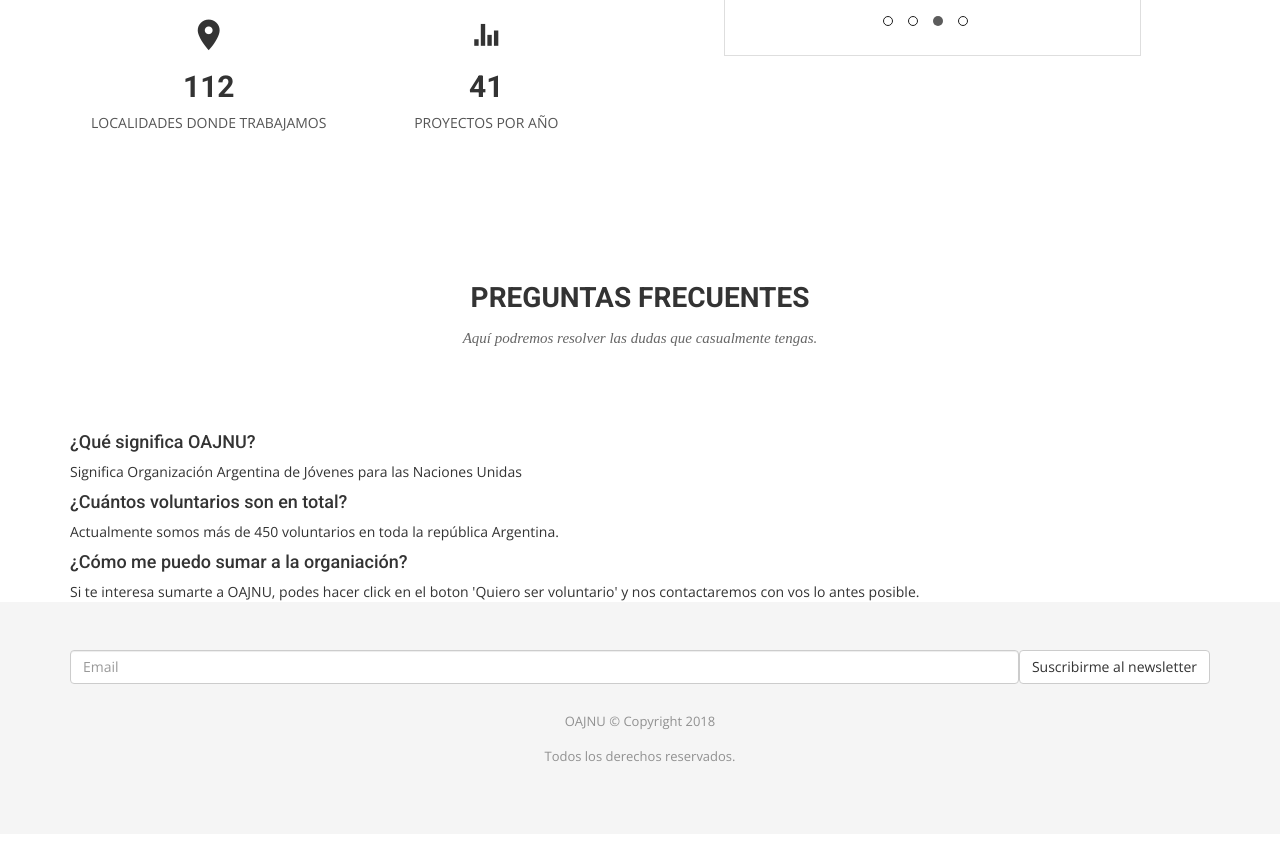
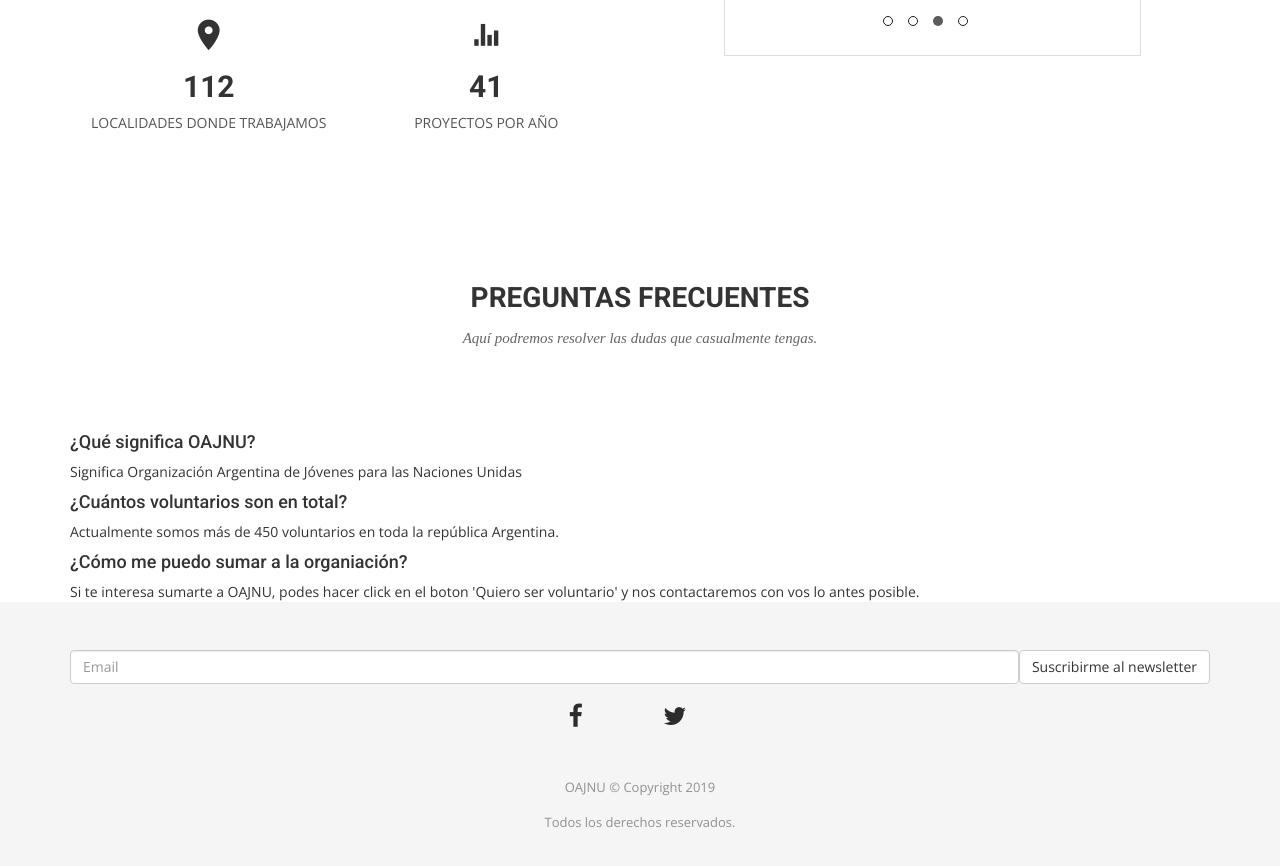
Before and after one commit to OAJNU/oajnu.github.io, a Jekyll site: the page built from index.html, in a window 1280 px wide and 900 px high, scrolled down 4239 px. Shown: the top 866 px of the window. Built offline with Jekyll 4.4.1, drawn with Linux system fonts in a browser that asks for light colours; nearby versions of some CDN libraries; some web fonts are replaced; before the commit the page ends 5073 px from its top, so only the background shows below that.

Commit message:
Fixed footer

```diff
--- a/_includes/footer.html
+++ b/_includes/footer.html
@@ -8,24 +8,16 @@
                 <input type="text" class="form-control" placeholder="Email">
                 <button class="btn btn-default" type="submit">Suscribirme al newsletter</button>
             </form>
-          {% if site.sedes.comisiondirectivanacional.socialmedia.size > 0 %}
           <ul class="social-icons" style="margin: 20px auto;">
-            {% for socialmedia in site.sedes.comisiondirectivanacional.socialmedia %}
-            {% if socialmedia.facebook %}
             <li>
-              <a href="https://www.facebook.com/{{ socialmedia.facebook }}"><i class="fa fa-facebook"></i></a>
+              <a href="https://www.facebook.com/{{ site.sedes.comisiondirectivanacional.socialmedia.facebook }}"><i class="fa fa-facebook"></i></a>
             </li>
-            {% endif %}
-            {% if socialmedia.twitter %}
             <li>
-              <a href="https://twitter.com/{{ socialmedia.twitter }}"><i class="fa fa-twitter"></i></a>
+              <a href="https://twitter.com/{{ site.sedes.comisiondirectivanacional.socialmedia.twitter }}"><i class="fa fa-twitter"></i></a>
             </li>
-            {% endif %}
-            {% endfor %}
           </ul>
-          {% endif %}
         </div>
-        <p>OAJNU &copy; Copyright 2018</p>
+        <p>OAJNU &copy; Copyright 2019</p>
         <p>Todos los derechos reservados.</p>
       </div>
     </div>
```
